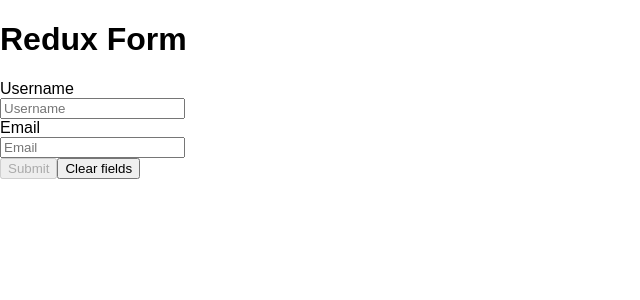
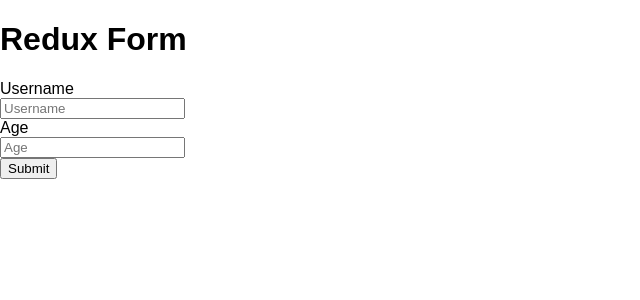
Before and after one commit to allen4dev/redux-form-basics, a React (Create React App) app: page / in a window 1280 px wide. Shown: the top 300 px of the page, without its empty margins (0-640 px from the left). Built offline with nearby package versions, Linux system fonts and the light colour scheme.

Commit message:
[Add] Field level validation

```diff
--- a/src/pages/Home.jsx
+++ b/src/pages/Home.jsx
@@ -1,6 +1,6 @@
 import React, { Component } from 'react';
 
-import SynchronousValidation from './../shared/SynchronousValidation';
+import FieldLevelValidation from './../shared/FieldLevelValidation';
 
 class Home extends Component {
   submit = values => {
@@ -11,7 +11,7 @@ class Home extends Component {
     return (
       <div className="Home">
         <h1 className="Home-title">Redux Form</h1>
-        <SynchronousValidation onSubmit={this.submit} />
+        <FieldLevelValidation onSubmit={this.submit} />
       </div>
     );
   }
--- /dev/null
+++ b/src/shared/FieldLevelValidation.jsx
@@ -0,0 +1,68 @@
+import React from 'react';
+import { Field, reduxForm } from 'redux-form';
+
+function required(value) {
+  return value ? undefined : 'Required';
+}
+
+function maxLength(max) {
+  return function(value) {
+    return value.length > max ? `Must be ${max} or less` : undefined;
+  };
+}
+
+function minLength(min) {
+  return function(value) {
+    return value < min ? `Must be at less ${min}` : undefined;
+  };
+}
+
+function number(value) {
+  return value && isNaN(Number(value)) ? 'Must be a number' : undefined;
+}
+
+function renderField({ input, label, type, meta: { error, touched } }) {
+  return (
+    <div>
+      <label>{label}</label>
+      <div>
+        <input {...input} type={type} placeholder={label} />
+
+        {touched && error && <span>{error}</span>}
+      </div>
+    </div>
+  );
+}
+
+const maxValue15 = maxLength(15);
+const minValue18 = minLength(18);
+
+const FieldLevelValidation = props => {
+  const { handleSubmit } = props;
+
+  return (
+    <form onSubmit={handleSubmit}>
+      <Field
+        name="username"
+        type="text"
+        label="Username"
+        component={renderField}
+        validate={[required, maxValue15]}
+      />
+
+      <Field
+        name="age"
+        type="number"
+        label="Age"
+        component={renderField}
+        validate={[required, number, minValue18]}
+      />
+
+      <button type="submit">Submit</button>
+    </form>
+  );
+};
+
+export default reduxForm({
+  form: 'formValidation',
+})(FieldLevelValidation);
```
